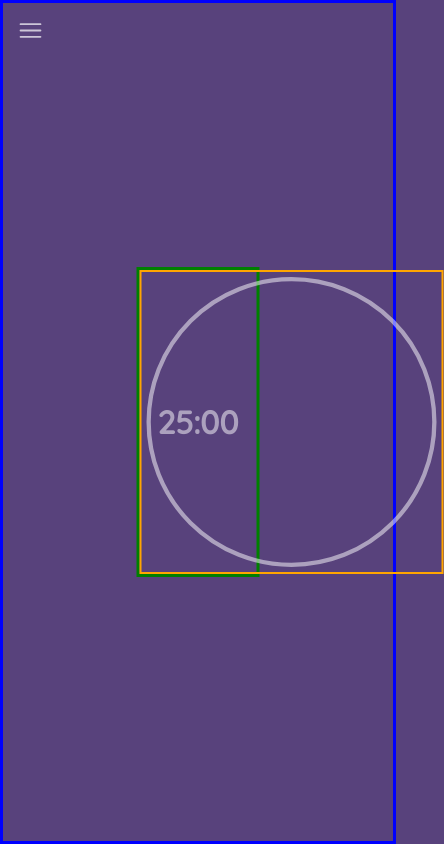
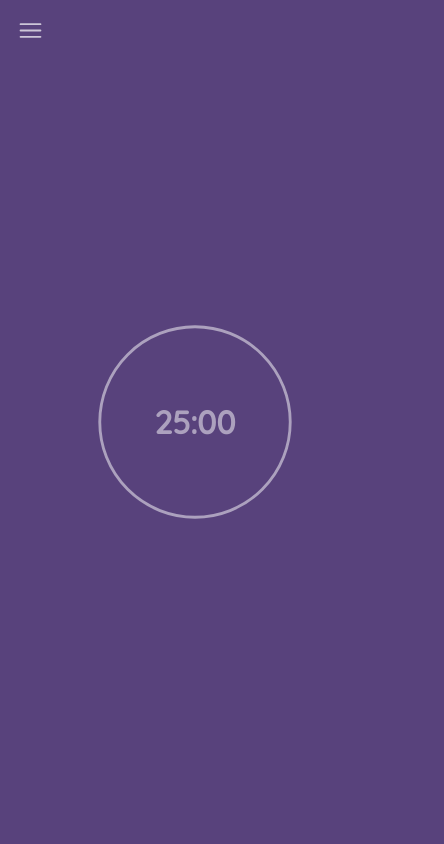
Before and after one commit to emoore29/pomodoro, a React app: page / in a window 390 px wide. Shown: the whole page, 444 px wide, since content can reach past the window. Built offline with nearby package versions, Linux system fonts and the light colour scheme.

Commit message:
finsihed responsive circle, tidied some code

```diff
--- a/src/Pomodoro.css
+++ b/src/Pomodoro.css
@@ -65,7 +65,6 @@ input[type="color"]::-webkit-color-swatch {
 }
 
 .pomodoro-container {
-  border: 3px solid blue;
   position: relative;
   width: 100%;
   height: 100%;
@@ -270,7 +269,6 @@ input[type="color"]:hover {
 /* Timer animations */
 
 .clock-container {
-  border: 3px solid green;
   position: absolute;
   top: 50%;
   left: 50%;
@@ -280,12 +278,13 @@ input[type="color"]:hover {
   justify-content: center;
   align-items: center;
   width: 30%;
+  min-width: 200px;
+  max-width: 400px;
   aspect-ratio: 1/1;
 }
 
 .timer-background {
   fill: none;
-  /* stroke: #e6e6e6; */
   stroke-width: 3;
 }
 
@@ -299,12 +298,6 @@ input[type="color"]:hover {
 }
 
 #circle-svg {
-  border: 2px solid orange;
-  /* position: absolute;
-  top: 50%;
-  left: 50%;
-  transform: translate(-50%, -50%); */
   display: block;
   margin: auto;
-  /* padding: 5px; */
 }
--- a/src/Pomodoro.js
+++ b/src/Pomodoro.js
@@ -1,5 +1,5 @@
 import "./Pomodoro.css";
-import { useEffect, useState } from "react";
+import { useEffect, useState, useRef } from "react";
 import Timer from "./Components/Timer";
 import Menu from "./Components/Menu";
 
@@ -11,19 +11,19 @@ function Pomodoro() {
   const [rest, setRest] = useState(5);
   const [minutes, setMinutes] = useState(sessionMinutes); // starts with a session, not a rest
   const [seconds, setSeconds] = useState(0);
-
   const [focusColor, setFocusColor] = useState("#58427c"); // blue: 1a75a2, purple: 58427c
   const [restColor, setRestColor] = useState("#405E40");
   const [radius, setRadius] = useState(100);
+  const containerRef = useRef(null);
 
-  // Responsive clock radius
+  // Clock radius is responsive to window resizing
   useEffect(() => {
-    console.log("UseEffect ran");
     function handleResize() {
-      console.log("handling resize");
-      const clockContainerWidth =
-        document.getElementById("clock-container").offsetWidth;
-      setRadius(0.5 * clockContainerWidth);
+      if (containerRef.current) {
+        const clockContainerWidth = containerRef.current.offsetWidth;
+        console.log(clockContainerWidth);
+        setRadius(0.4 * clockContainerWidth);
+      }
     }
 
     window.addEventListener("resize", handleResize);
@@ -33,6 +33,8 @@ function Pomodoro() {
     };
   }, []);
 
+  // Dimensions of circle calculations
+  function circleSvgCalcs() {
     const circumference = 2 * Math.PI * radius;
     const timeLeft = minutes * 60 + seconds;
     let totalTime;
@@ -44,8 +46,17 @@ function Pomodoro() {
     const viewBoxSizing = radius * 2 + 10; //"-5 0 150 150"
     const viewBox =
       "-5 5 " + viewBoxSizing.toString() + " " + viewBoxSizing.toString();
+    return {
+      strokeDashoffset,
+      viewBox,
+      circumference,
+    };
+  }
 
-  // Bell ring
+  const { strokeDashoffset, viewBox, circumference } = circleSvgCalcs();
+
+  // Bell rings at 00:00
+  function bellRing() {
     const beep = new Audio(
       "https://actions.google.com/sounds/v1/alarms/phone_alerts_and_rings.ogg#t=33,38"
     );
@@ -53,8 +64,10 @@ function Pomodoro() {
     if (minutes === 0 && seconds === 0 && !mute) {
       beep.play();
     }
+  }
+  bellRing();
 
-  // Other
+  // Toggles session type
   function toggleSessionType() {
     setSeconds(0);
     if (typeOfSession === "session") {
@@ -64,6 +77,7 @@ function Pomodoro() {
     }
   }
 
+  // Changes minutes displayed in timer depending on session type
   function updateDisplayOfMinutes() {
     if (!play) {
       //can only update minutes if session is paused
@@ -75,7 +89,7 @@ function Pomodoro() {
     }
   }
 
-  // this will run after every render.
+  // UseEffect handles clock interval and cancelling sessions
   useEffect(() => {
     let isCancelled = false; // updates only if user doesn't reset or pause midway through
     if (play && !isCancelled) {
@@ -108,14 +122,17 @@ function Pomodoro() {
     return () => clearInterval(interval);
   });
 
+  // Runs function to change display of minutes if minutes are updated, or type of session changes.
   useEffect(() => {
     updateDisplayOfMinutes();
   }, [sessionMinutes, rest, typeOfSession]);
 
+  // Updates background color for focus session
   function handleFocusColorChange(event) {
     setFocusColor(event.target.value);
   }
 
+  // Updates background color for break session
   function handleRestColorChange(event) {
     setRestColor(event.target.value);
   }
@@ -150,13 +167,8 @@ function Pomodoro() {
           color: "rgba(255, 255, 255, 0.5)",
         }}
       >
-        <div className="clock-container">
-          <svg
-            id="circle-svg"
-            viewBox={viewBox}
-            width={3 * radius}
-            height={3 * radius}
-          >
+        <div className="clock-container" ref={containerRef}>
+          <svg id="circle-svg" viewBox={viewBox}>
             <circle
               className="timer-progress"
               cx={radius}
```
Lines whose indentation alone changed are shown as unchanged.
